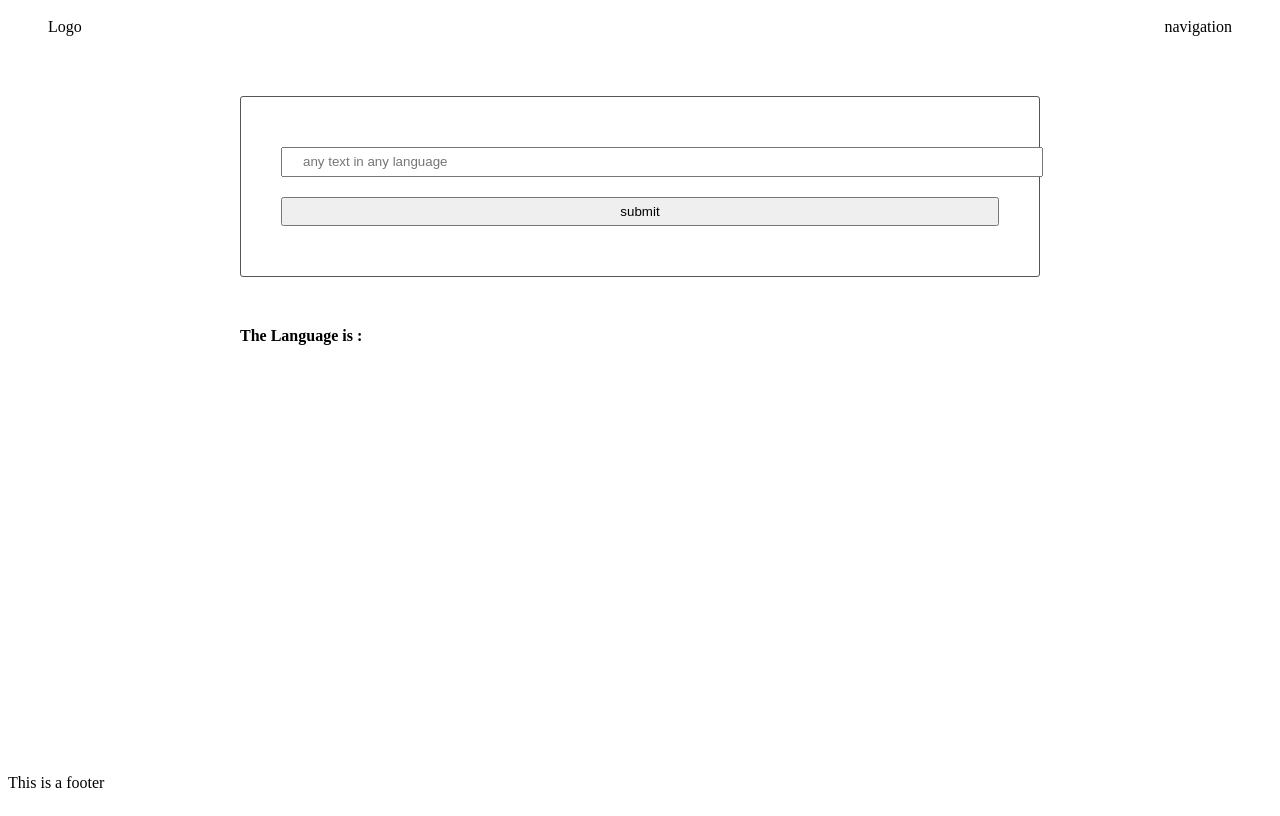
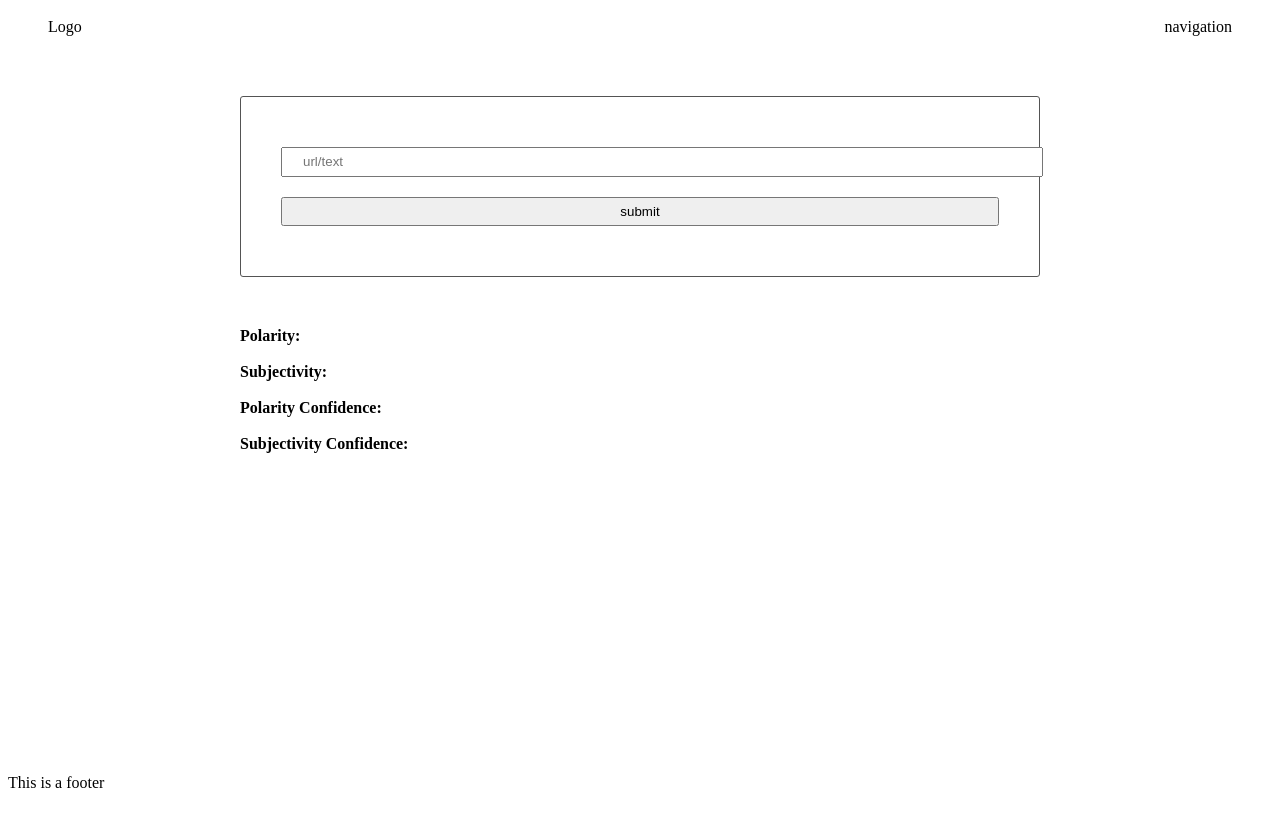
Before and after one commit to seikosha/language-test-page, a website built with webpack: page src/client/views/index.html in a window 1280 px wide. Built offline with nearby package versions, Linux system fonts and the light colour scheme.

Commit message:
second revise

```diff
--- a/src/client/index.js
+++ b/src/client/index.js
@@ -1,4 +1,4 @@
-import { textChecker } from './js/textChecker'
+import { urlChecker } from './js/urlChecker'
 import { handleSubmit } from './js/formHandler'
 
 import './styles/base.scss'
@@ -7,8 +7,6 @@ import './styles/form.scss'
 import './styles/header.scss'
 
 export {
-  textChecker,
+  urlChecker,
   handleSubmit
 }
-
-// console.log("CHANGE!!");
--- a/src/client/js/formHandler.js
+++ b/src/client/js/formHandler.js
@@ -1,59 +1,28 @@
 function handleSubmit(event) {
     event.preventDefault()
 
-    const baseUrl = 'http://localhost:8080/language';
-    const text = document.getElementById('text').value;
+    const baseUrl = 'http://localhost:8080/sentiment';
+    const url = document.getElementById('url').value;
 
+    if (Client.urlChecker(url)) {
     fetch(baseUrl, {
       method: 'POST',
       mode: 'cors',
       headers: {
         'Content-Type': 'application/json',
       },
-      body: JSON.stringify({text: text})
+      body: JSON.stringify({url: url})
     })
       .then(res => res.json())
       .then(function (res){
-        document.getElementById('results').innerHTML = res.language.lang;
-        // console.log(res.language);
-      }
-    );
-// //GET API text
-//     const getText = async (text) => {
-//       const res = await fetch(text)
-//       try {
-//         return await res.json();
-//       } catch (error) {
-//         console.log('error', error);
-//       }
-//     };
-// //POST result
-//     const postText = async (text = '', data = {}) => {
-//       const response = await fetch(baseUrl, {
-//         method: "POST",
-//         credential: "same-origin",
-//         mode: 'cors',
-//         headers: {
-//           'Content-Type': 'application/json',
-//         },
-//         body: JSON.stringify(data),
-//       });
-//       try {
-//         return await response.json()
-//       } catch (error) {
-//         console.log('error', error);
-//       }
-//     };
-//
-//     const returnResult = async () => {
-//       const request = await fetch('/language');
-//       try {
-//         const allData = await request.json();
-//         console.log(allData);
-//         document.getElementById('results').innerHTML = allData.language;
-//       } catch (error) {
-//         console.log('error', error);
-//       }};
+        document.getElementById('polarity').innerHTML = res.sentiment.polarity
+        document.getElementById('subjectivity').innerHTML = res.sentiment.subjectivity
+        document.getElementById('polarity-conf').innerHTML = res.sentiment.polarity_confidence
+        document.getElementById('subjectivity-conf').innerHTML = res.sentiment.subjectivity_confidence
+      })
+    } else {
+      alert('Please type the valid url!');
+    }
 };
 
 export { handleSubmit }
--- a/src/client/js/textChecker.js
+++ /dev/null
@@ -1,9 +0,0 @@
-function textChecker(text) {
-  if(text !== none){
-    return true;
-  }else{
-    return false;
-  }
-}
-
-export { textChecker }
--- /dev/null
+++ b/src/client/js/urlChecker.js
@@ -0,0 +1,11 @@
+function urlChecker(url) {
+  const regex = /^(?:http(s)?:\/\/)?[\w.-]+(?:\.[\w\.-]+)+[\w\-\._~:/?#[\]@!\$&'\(\)\*\+,;=.]+$/;
+
+  if(regex.test(url)){
+    return true;
+  }else{
+    return false;
+  }
+}
+
+export { urlChecker }
--- a/src/client/views/index.html
+++ b/src/client/views/index.html
@@ -2,7 +2,7 @@
 <html lang="en" dir="ltr">
     <head>
         <meta charset="utf-8">
-        <title>Language Test Page</title>
+        <title>Language Sentiment Test</title>
     </head>
 
     <body>
@@ -19,14 +19,20 @@
         <main>
             <section>
                 <form class="" onsubmit="return Client.handleSubmit(event)">
-                    <input id="text" type="text" name="text" value="" placeholder="any text in any language">
+                    <input id="url" type="url" name="url" value="" placeholder="url/text">
                     <input type="submit" name="" value="submit" onclick="return Client.handleSubmit(event)" onsubmit="return Client.handleSubmit(event)">
                 </form>
-            <section>
+            </section>
 
             <section>
-                <strong>The Language is :</strong>
-                <div id="results"></div>
+                <strong>Polarity:</strong>
+                <div id="polarity"></div><br>
+                <strong>Subjectivity:</strong>
+                <div id="subjectivity"></div><br>
+                <strong>Polarity Confidence:</strong>
+                <div id="polarity-conf"></div><br>
+                <strong>Subjectivity Confidence:</strong>
+                <div id="subjectivity-conf"></div><br>
             </section>
         </main>
 
@@ -34,9 +40,7 @@
             <p>This is a footer</p>
         </footer>
         <script>
-    // Check that service workers are supported
     if ('serviceWorker' in navigator) {
-        // Use the window load event to keep the page load performant
         window.addEventListener('load', () => {
             navigator.serviceWorker.register('/service-worker.js');
         });
--- a/webpack.prod.js
+++ b/webpack.prod.js
@@ -7,9 +7,9 @@ module.exports = {
     entry: './src/client/index.js',
     mode: 'production',
     output: {
-    libraryTarget: 'var',
-    library: 'Client'
-    },
+        libraryTarget: 'var',
+        library: 'Client'
+      },
     module: {
         rules: [
             {
```
Also changed, not shown: src/client/js/textChecker.test.js (deleted, +0 -5 lines), src/client/js/urlChecker.test.js (added, +5 -0 lines), src/server/index.js (+4 -4 lines), 2 other files.
